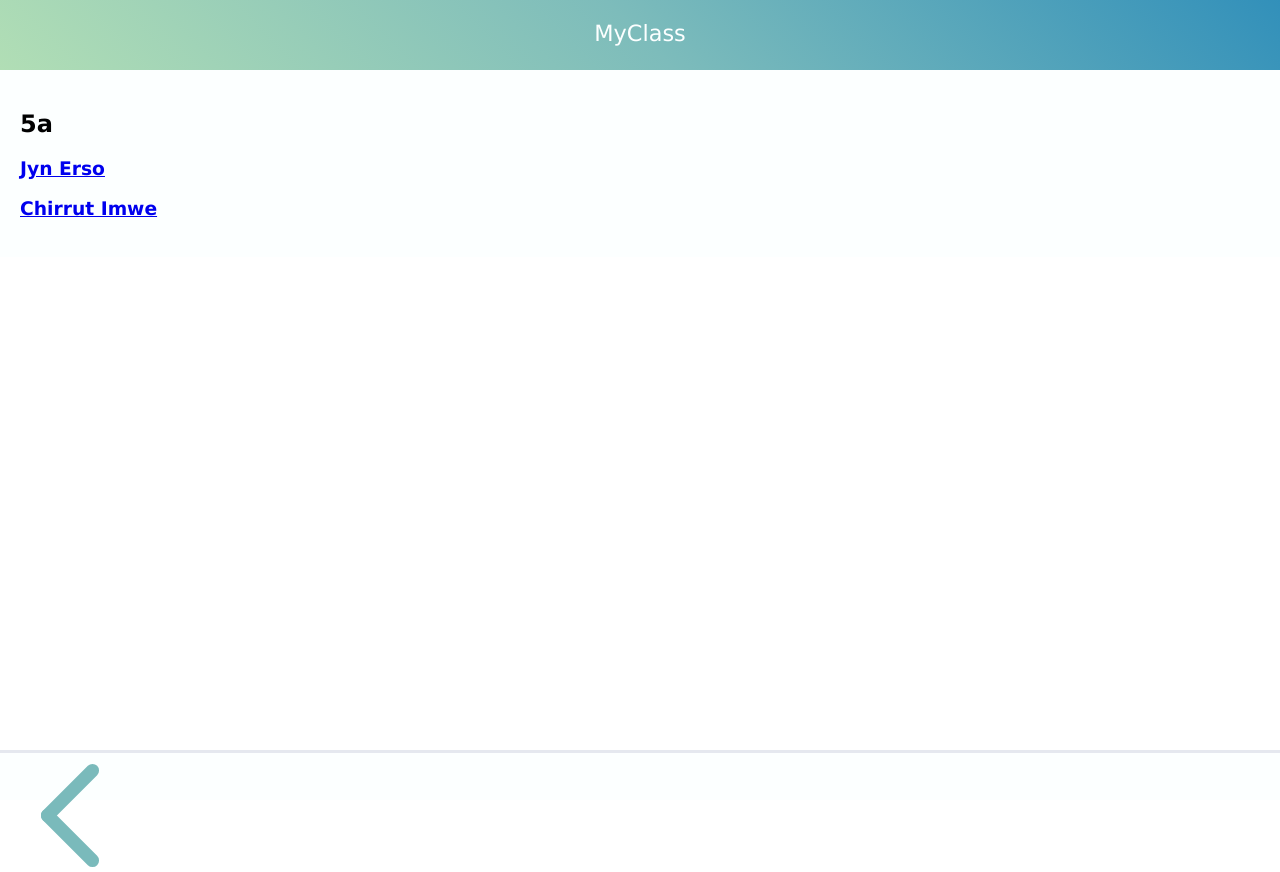
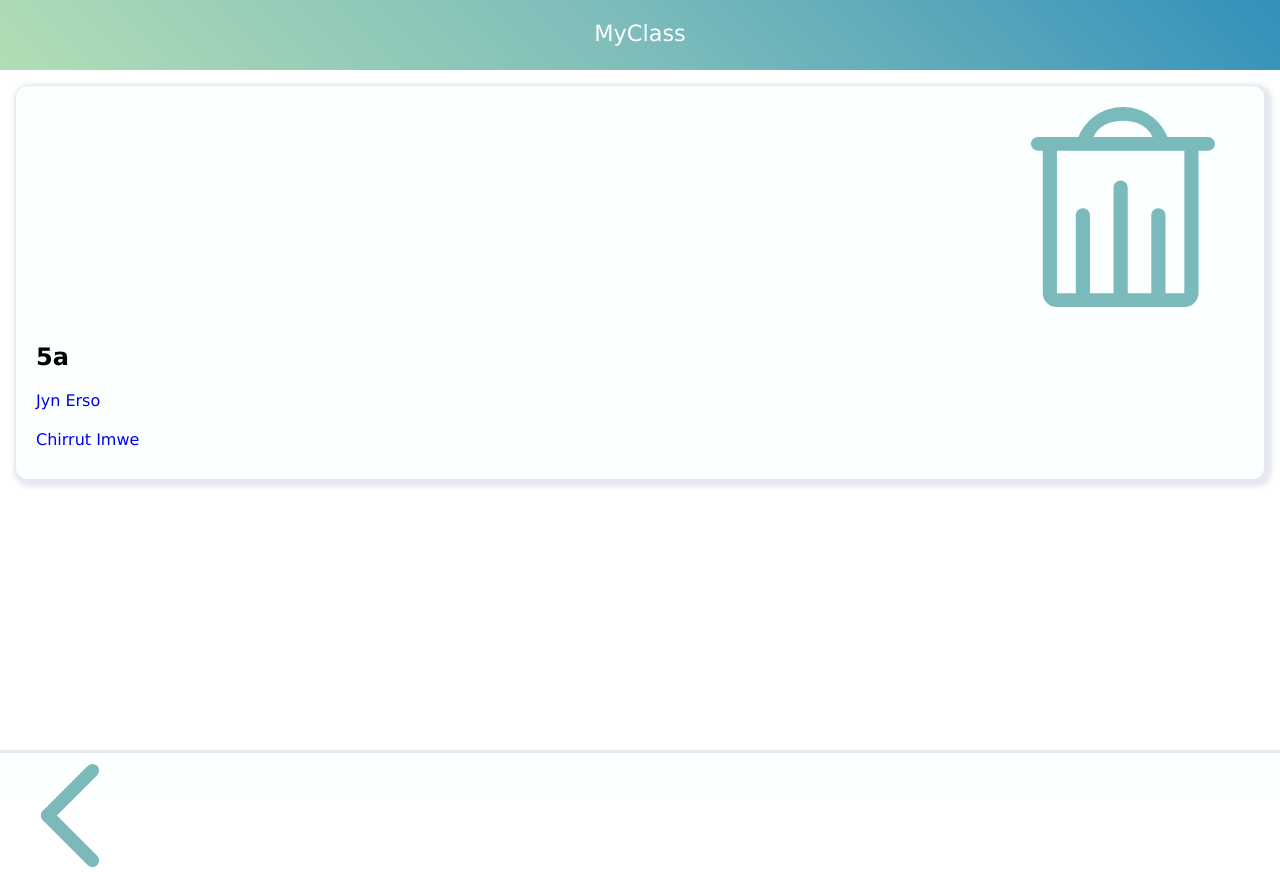
Before and after one commit to rolandlitzba/teacherapp, a React (Create React App) app: page /classes/a in a window 1280 px wide. Built offline with nearby package versions, Linux system fonts and the light colour scheme.

Commit message:
Add Class delete

```diff
--- a/src/Form/ModalForm.js
+++ b/src/Form/ModalForm.js
@@ -1,4 +1,4 @@
-import React from 'react';
+import React, { useState } from 'react';
 import ReactDOM from 'react-dom';
 import styled from 'styled-components';
 import uid from 'uid';
@@ -54,21 +54,22 @@ const StyledButton = styled.button`
   padding: 0;
 `;
 
-export default function modalForm({
+export default function ModalForm({
   history,
   handleSubmitForm,
   Showing,
   hide
 }) {
+  const [newClass, setNewClass] = useState('');
+
   function onFormSubmit(event) {
     event.preventDefault();
-    const form = event.target;
+    // const form = event.target;
     handleSubmitForm({
-      name: form.student.value,
-      absence: form.absence.value,
+      classname: newClass,
       id: uid()
     });
-    history.replace('/');
+    history.replace('/classes');
     hide();
   }
 
@@ -83,16 +84,12 @@ export default function modalForm({
               onSubmit={onFormSubmit}
             >
               <StyledLabel>
-                Student name:
-                <StyledInput name="student" placeholder="Insert Name here" />
-              </StyledLabel>
-              <StyledLabel>
-                Absence:
+                Classname:
                 <StyledInput
-                  name="absence"
-                  placeholder="0"
-                  type="number"
-                  defaultValue="0"
+                  name="class"
+                  value={newClass}
+                  onChange={e => setNewClass(e.target.value)}
+                  placeholder="Insert new class here"
                 />
               </StyledLabel>
               <StyledButtonWrapper>
--- a/src/Home.js
+++ b/src/Home.js
@@ -6,8 +6,14 @@ const StyledNavComponentes = styled(Link)``;
 
 export default function Home() {
   return (
-    <StyledNavComponentes to={`/classes`}>
-      <div>Classes</div>
-    </StyledNavComponentes>
+    <>
+      <StyledNavComponentes to={`/classes`}>
+        <div>Classes</div>
+      </StyledNavComponentes>
+
+      <StyledNavComponentes to={`/students`}>
+        <div>Students</div>
+      </StyledNavComponentes>
+    </>
   );
 }
--- a/src/app/App.js
+++ b/src/app/App.js
@@ -2,17 +2,16 @@ import React, { useState, useEffect } from 'react';
 import Header from '../Header';
 import Footer from '../Footer';
 import styled from 'styled-components';
-import CardList from '../card/CardList';
-import ClassList from '../card/ClassList';
+import AllStudentsList from '../card/AllStudentsList';
+import ClassesList from '../card/ClassesList';
 import GlobalStyles from '../misc/GlobalStyles';
-import DetailCard from '../card/DetailCard';
-import { BrowserRouter as Router, Route, Switch } from 'react-router-dom';
+import { BrowserRouter as Router, Route } from 'react-router-dom';
 import ModalForm from '../Form/ModalForm';
 import useModalForm from '../Form/useModalForm';
 import { getLocal, setLocal } from '../services';
 import Home from '../Home';
-import ClassListing from '../card/ClassListing';
-import StudentDetail from '../card/StudentDetail';
+import SelectedClass from '../card/SelectedClass';
+import SelectedStudent from '../card/SelectedStudent';
 
 const mockdata = require('../mockdata.json');
 
@@ -37,32 +36,102 @@ const StyledAddButton = styled.button`
 `;
 
 export default function App() {
-  const [cards, setCards] = useState(getLocal('cards') || mockdata);
+  const [classes, setClasses] = useState(getLocal('classes') || mockdata);
   const { Showing, toggle } = useModalForm();
+  console.log(classes);
   useEffect(() => {
-    setLocal('cards', cards);
-  }, [cards]);
+    setLocal('classes', classes);
+  }, [classes]);
 
   function createCard(data) {
-    const newCards = [...cards, data];
-    setCards(newCards);
+    const newClass = [
+      ...classes,
+      {
+        classname: data.classname,
+        id: data.id,
+        students: [{ name: '', id: '', absence: '', comments: '' }]
       }
-
-  function findCard(id) {
-    const card = cards.find(card => card.id === id);
-    return card;
+    ];
+    setClasses(newClass);
   }
 
   function findClassById(id) {
-    const selectedClass = cards.classes.find(card => card.id === id);
+    const selectedClass = classes.find(card => card.id === id);
     return selectedClass;
   }
 
-  function handleDelete(id) {
-    const index = cards.findIndex(card => card.id === id);
-    setCards([...cards.slice(0, index), ...cards.slice(index + 1)]);
+  function handleClassdelete(id) {
+    const index = classes.findIndex(card => card.id === id);
+    setClasses([...classes.slice(0, index), ...classes.slice(index + 1)]);
   }
 
+  return (
+    <Router>
+      <Grid>
+        <GlobalStyles />
+        <Header />
+        <Main>
+          <Route exact path="/" component={Home} />
+          <Route
+            exact
+            path="/classes"
+            render={() => <ClassesList classes={classes} />}
+          />
+          <Route
+            exact
+            path="/classes"
+            render={props => (
+              <>
+                <StyledAddButton className="button-default" onClick={toggle}>
+                  <img
+                    src={process.env.PUBLIC_URL + '/Add.svg'}
+                    alt="Add icon"
+                  />
+                </StyledAddButton>
+                <ModalForm
+                  handleSubmitForm={data => createCard(data)}
+                  history={props.history}
+                  Showing={Showing}
+                  hide={toggle}
+                />
+              </>
+            )}
+          />
+
+          <Route
+            exact
+            path="/classes/:id"
+            render={props => (
+              <SelectedClass
+                card={findClassById(props.match.params.id)}
+                onDelete={handleClassdelete}
+                {...props}
+              />
+            )}
+          />
+          <Route
+            exact
+            path="/classes/:classId/student/:studentId"
+            render={props => (
+              <SelectedStudent
+                cards={findClassById(props.match.params.classId)}
+                {...props}
+              />
+            )}
+          />
+          <Route
+            exact
+            path="/students"
+            render={() => <AllStudentsList classes={classes} />}
+          />
+        </Main>
+        <Footer />
+      </Grid>
+    </Router>
+  );
+}
+
+/*
   function handleUpdate(editedCard) {
     const index = cards.findIndex(card => card.id === editedCard.id);
     const updatedCard = {
@@ -78,48 +147,11 @@ export default function App() {
     ]);
   }
 
-  return (
-    <Router>
-      <Grid>
-        <GlobalStyles />
-        <Header />
-        <Main>
-          <Switch>
-            <Route exact path="/" component={Home} />
-            <Route
-              exact
-              path="/classes"
-              render={() => <ClassList cards={cards} />}
-            />
-            <Route
-              exact
-              path="/classes/:id"
-              render={props => (
-                <ClassListing cards={findClassById(props.match.params.id)} />
-              )}
-            />
-            <Route
-              exact
-              path="/classes/:classId/student/:studentId"
-              render={props => (
-                <StudentDetail
-                  cards={findClassById(props.match.params.classId)}
-                  {...props}
-                />
-              )}
-            />
-
-            <Route
-              exact
-              path="/:id"
-              render={() => <CardList cards={cards} />}
-            />
           <Route
             exact
             path="/classlist/:id"
             render={props => (
               <DetailCard
-                  card={findCard(props.match.params.id)}
                 onDelete={handleDelete}
                 {...props}
                 onUpdate={handleUpdate}
@@ -146,10 +178,4 @@ export default function App() {
               </>
             )}
           />
-          </Switch>
-        </Main>
-        <Footer />
-      </Grid>
-    </Router>
-  );
-}
+ */
--- a/src/card/CardList.js
+++ b/src/card/AllStudentsList.js
@@ -18,7 +18,7 @@ export default function CardList({ cards }) {
   );
 }
 */
-export default function ClassList({ cards }) {
+export default function AllStudentsList({ cards }) {
   return (
     <StyledCardList>
       {cards.classes.map(card => {
--- a/src/card/ClassCard.js
+++ b/src/card/ClassCard.js
@@ -14,17 +14,17 @@ const StyledCard = styled(Link)`
   flex-direction: column;
 `;
 
-const StyledStudentInformation = styled.p`
+const StyledInformation = styled.p`
   color: #818988;
   margin: 0;
   padding: 10px;
 `;
 
-export default function Card(cards) {
-  const { classname, id } = cards.card;
+export default function Card({ classItem }) {
+  const { classname, id } = classItem;
   return (
     <StyledCard to={`/classes/${id}`}>
-      <StyledStudentInformation>{classname}</StyledStudentInformation>
+      <StyledInformation>{classname}</StyledInformation>
     </StyledCard>
   );
 }
--- a/src/card/ClassListing.js
+++ /dev/null
@@ -1,28 +0,0 @@
-import React from 'react';
-import styled from 'styled-components';
-import { Link } from 'react-router-dom';
-
-const StyledCardList = styled.section`
-  background: #fcffff;
-  padding: 20px;
-`;
-
-const StyledItem = styled(Link)``;
-
-export default function ClassListing({ cards }) {
-  return (
-    <StyledCardList>
-      <h2>{cards.classname}</h2>
-      {cards.students.map(student => {
-        return (
-          <StyledItem
-            key={student.id}
-            to={`/classes/${cards.id}/student/${student.id}`}
-          >
-            <h3 key={student.id}>{student.name}</h3>
-          </StyledItem>
-        );
-      })}
-    </StyledCardList>
-  );
-}
--- a/src/card/ClassList.js
+++ b/src/card/ClassesList.js
@@ -7,11 +7,11 @@ const StyledCardList = styled.section`
   padding: 20px;
 `;
 
-export default function ClassList({ cards }) {
+export default function ClassesList({ classes }) {
   return (
     <StyledCardList>
-      {cards.classes.map(card => {
-        return <ClassCard key={card.id} card={card} />;
+      {classes.map(classItem => {
+        return <ClassCard key={classItem.id} classItem={classItem} />;
       })}
     </StyledCardList>
   );
--- /dev/null
+++ b/src/card/SelectedClass.js
@@ -0,0 +1,67 @@
+import React from 'react';
+import styled from 'styled-components';
+import { Link } from 'react-router-dom';
+
+const StyledCardList = styled.section`
+  background: #fcffff;
+  border: solid 1px #e5e8ef;
+  border-radius: 12px;
+  box-shadow: 3px 3px 5px 4px #e5e8ef;
+  color: black;
+  display: grid;
+  flex-direction: column;
+  margin: 15px;
+  padding: 10px 20px;
+  text-decoration: none;
+`;
+
+const StyledItem = styled(Link)`
+  margin: 0 0 20px;
+  text-decoration: none;
+
+  &:visited {
+    color: #818988;
+    text-decoration: none;
+  }
+`;
+
+const StyledDeleteButton = styled.button`
+  background: none;
+  border: none;
+  font-size: 1.2em;
+  margin: 10px 0;
+  justify-self: right;
+  width: 20%;
+`;
+
+export default function SelectedClass({ card, onDelete, history }) {
+  const { classname, students, id } = card;
+
+  function onDeleteClick() {
+    onDelete(id);
+    history.push('/classes');
+  }
+
+  return (
+    <StyledCardList>
+      <StyledDeleteButton onClick={onDeleteClick}>
+        <img
+          src={process.env.PUBLIC_URL + '/Trash.svg'}
+          width="80%"
+          alt="Trash icon"
+        />
+      </StyledDeleteButton>
+      <h2>{classname}</h2>
+      {students.map(student => {
+        return (
+          <StyledItem
+            key={student.id}
+            to={`/classes/${id}/student/${student.id}`}
+          >
+            {student.name}
+          </StyledItem>
+        );
+      })}
+    </StyledCardList>
+  );
+}
--- a/src/card/StudentDetail.js
+++ b/src/card/SelectedStudent.js
@@ -21,7 +21,7 @@ const StyledStudentInformation = styled.p`
   margin: 0 0 30px;
 `;
 
-export default function StudentDetail({ cards, match }) {
+export default function SelectedStudent({ cards, match }) {
   const selectedStudent = cards.students.find(
     student => student.id === match.params.studentId
   );
--- a/src/mockdata.json
+++ b/src/mockdata.json
@@ -1,5 +1,4 @@
-{
-  "classes": [
+[
   {
     "classname": "5a",
     "id": "a",
@@ -37,4 +36,3 @@
     ]
   }
 ]
-}
```
Lines whose indentation alone changed are shown as unchanged.
